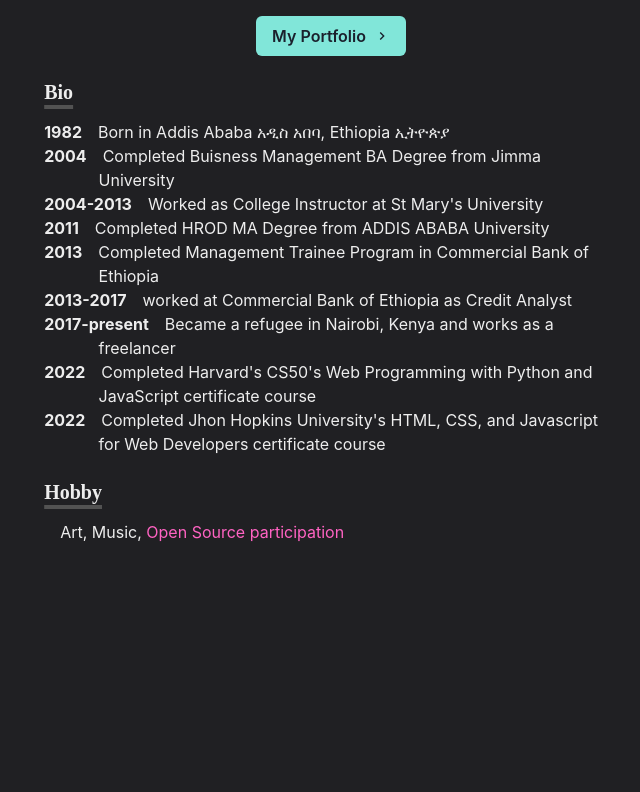
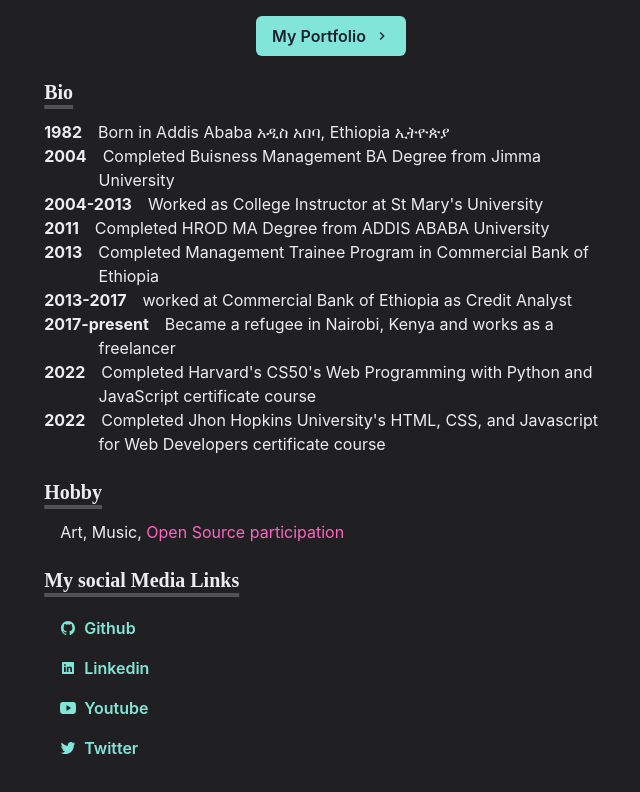
Before and after one commit to Henoker/HenokerWebsite, a Next.js app: page / in a window 1280 px wide. Shown: the part 970-1762 px from the top of the page, without its empty margins (309-949 px from the left). Before the commit the page ends 1570 px from the top, so only its background shows below. Built offline with nearby package versions, Linux system fonts and the light colour scheme.

Commit message:
feat: social Media icons and link

```diff
--- a/pages/index.js
+++ b/pages/index.js
@@ -1,10 +1,16 @@
 import NextLink from 'next/link'
-import { Box, Container, Heading, useColorModeValue, Image, Button, Link } from "@chakra-ui/react";
+import { Box, Container, Heading, useColorModeValue, Image, Button, Link, SimpleGrid, List, ListItem, Icon } from "@chakra-ui/react";
 import Section from "../components/section";
 import Paragraph from "../components/paragraph";
 import { ChevronRightIcon } from '@chakra-ui/icons';
 import { BioSection, BioYear } from '../components/bio';
+import { GridItem } from '../components/grid-item';
 import Layout from '../components/layouts/article';
+import {
+    IoLogoLinkedin,
+    IoLogoYoutube,
+    IoLogoTwitter,
+    IoLogoGithub } from "react-icons/io";
 
 
 
@@ -110,7 +116,34 @@
             </Paragraph>
 
         </Section>
+           <Section delay={0.3}>
+            <Heading as="h3" variant="section-title">
+                My social Media Links
+            </Heading>
+            <List>
+                <ListItem>
+                    <Link href="https://github.com/Henoker" target="_blank">
+                        <Button variant="ghost" colorScheme="teal" leftIcon={<Icon as={IoLogoGithub}/>}>Github</Button>
+                    </Link>
+                </ListItem>
+                <ListItem>
+                    <Link href="https://www.linkedin.com/in/henock-beyene-tesfatsion-921ba54b/" target="_blank">
+                        <Button variant="ghost" colorScheme="teal" leftIcon={<Icon as={IoLogoLinkedin}/>}>Linkedin</Button>
+                    </Link>
+                </ListItem>
+                <ListItem>
+                    <Link href="https://www.youtube.com/channel/UCj7FaUjkPqXD7YTTzbILuNA" target="_blank">
+                        <Button variant="ghost" colorScheme="teal" leftIcon={<Icon as={IoLogoYoutube}/>}>Youtube</Button>
+                    </Link>
+                </ListItem>
+                <ListItem>
+                    <Link href="https://twitter.com/Henocktsion" target="_blank">
+                        <Button variant="ghost" colorScheme="teal" leftIcon={<Icon as={IoLogoTwitter}/>}>Twitter</Button>
+                    </Link>
+                </ListItem>
+            </List>
 
+           </Section>
         </Container>
         </Layout>
 
```
Also changed, not shown: 1 other file (tests, documents, lock files or other folders).
